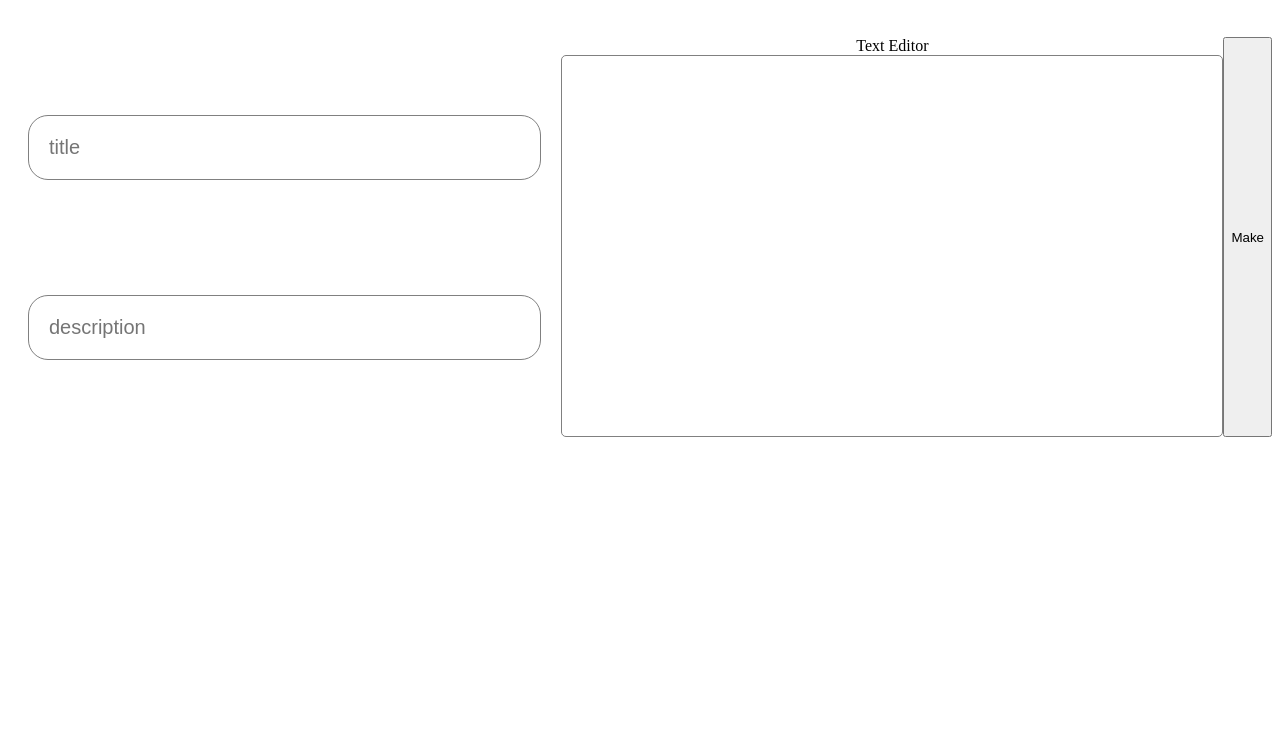
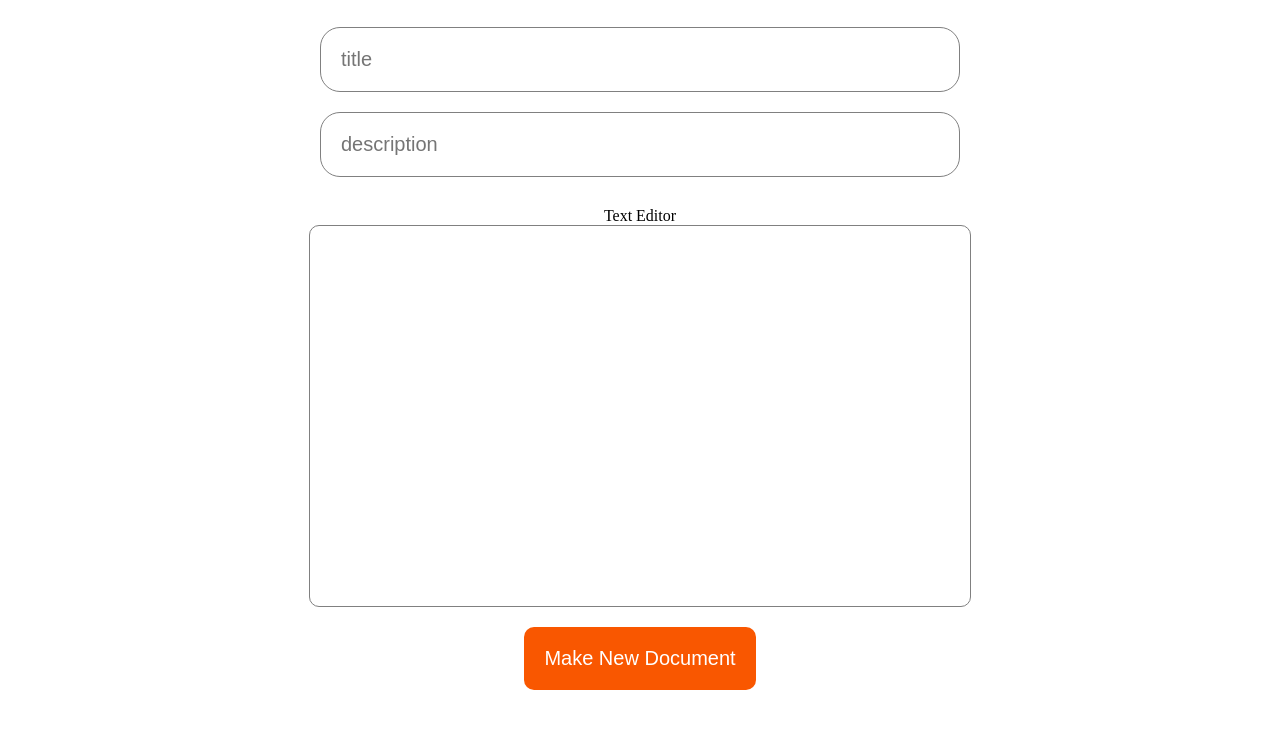
Before and after one commit to oyobbeb/realtime-docs, a React app in the folder frontend/: page /new in a window 1280 px wide. Shown: the part 61-790 px from the top of the page. Built offline with nearby package versions, Linux system fonts and the light colour scheme; some packages are replaced by stand-ins of ours; no server answers.

Commit message:
feat: style new docs css

```diff
--- a/frontend/src/components/Docs/NewDocs/index.js
+++ b/frontend/src/components/Docs/NewDocs/index.js
@@ -50,14 +50,16 @@ export default function NewDocs() {
   }, [data]);
 
   return (
-    <form className={styles["form-container"]} onSubmit={handleSubmit}>
-      <div className={styles["left-form"]}>
+    <form onSubmit={handleSubmit}>
+      <div className={styles.container}>
+        <div className={styles["text-form"]}>
           <input
             className={styles.input}
             value={title}
             placeholder="title"
             name="title"
             onChange={handleInput}
+            required
           ></input>
           <input
             className={styles.input}
@@ -65,12 +67,16 @@ export default function NewDocs() {
             placeholder="description"
             onChange={handleInput}
             name="description"
+            required
           />
         </div>
         <div className={styles["text-editor"]}>
           <TextEditor onContentChange={handleContentChange} className={styles["text-box"]} />
         </div>
-      <button type="submit">Make</button>
+        <div>
+          <button className={styles.submit} type="submit">Make New Document</button>
+        </div>
+      </div>
     </form>
   );
 }
--- a/frontend/src/components/Docs/NewDocs/newDocs.module.css
+++ b/frontend/src/components/Docs/NewDocs/newDocs.module.css
@@ -1,15 +1,16 @@
-.form-container {
+.container {
   display: flex;
-  width: 100%;
-  margin: 40px 0 0 0;
+  flex-direction: column;
+  align-items: center;
 }
 
-.left-form {
+.text-form {
   display: flex;
-  flex: 3;
+  justify-content: space-around;
   flex-direction: column;
-  justify-content: space-around;
-  margin: 20px;
+  width: 50vw;
+  height: calc(30vh - 70px);
+  margin: 20px 0;
 }
 
 .input {
@@ -18,12 +19,13 @@
   border: 1px solid gray;
   font-size: 20px;
 }
-/*
-.text-editor {
-  display: flex;
-  flex: 3;
+
+.submit {
+  padding: 20px;
+  margin: 20px;
+  border: hidden;
+  background-color: #F95700;
+  color: white;
+  font-size: 20px;
+  border-radius: 10px;
 }
-
-.text-box {
-  display: flex;
-} */
--- a/frontend/src/components/TextEditor/index.js
+++ b/frontend/src/components/TextEditor/index.js
@@ -2,7 +2,7 @@ import React, { useCallback, useEffect, useState } from "react";
 import styles from "./texteditor.module.css"
 import { io } from "socket.io-client";
 
-export default function TextEditor() {
+export default function TextEditor({ onContentChange }) {
   const [content, setContent] = useState("");
   const [socket, setSocket] = useState(null);
 
@@ -17,14 +17,15 @@ export default function TextEditor() {
 
   useEffect(() => {
     socket?.on("receive-content", content => {
-      console.log(content);
+      onContentChange(content);
       setContent(content);
     });
-  }, [socket]);
+  }, [onContentChange, socket]);
 
   const handleInput = useCallback((e) => {
     const newContent = e.target.innerHTML;
     setContent((prev) => prev);
+
     socket.emit("edit-content", newContent);
   }, [socket]);
 
--- a/frontend/src/components/TextEditor/texteditor.module.css
+++ b/frontend/src/components/TextEditor/texteditor.module.css
@@ -1,14 +1,19 @@
 .text-header {
   display: flex;
   justify-content: center;
-  /* background-color: gray; */
+  width: 100%;
+  height: 100%;
 }
 
 .editor {
   display: flex;
   border: 1px solid gray;
   padding: 10px;
-  border-radius: 5px;
+  border-radius: 10px;
   width: 50vw;
   height: calc(50vh - 40px);
+  word-wrap: break-word;
+  max-width: 100%;
+  max-height: 400px;
+  overflow: auto;
 }
```
Lines whose indentation alone changed are shown as unchanged.
